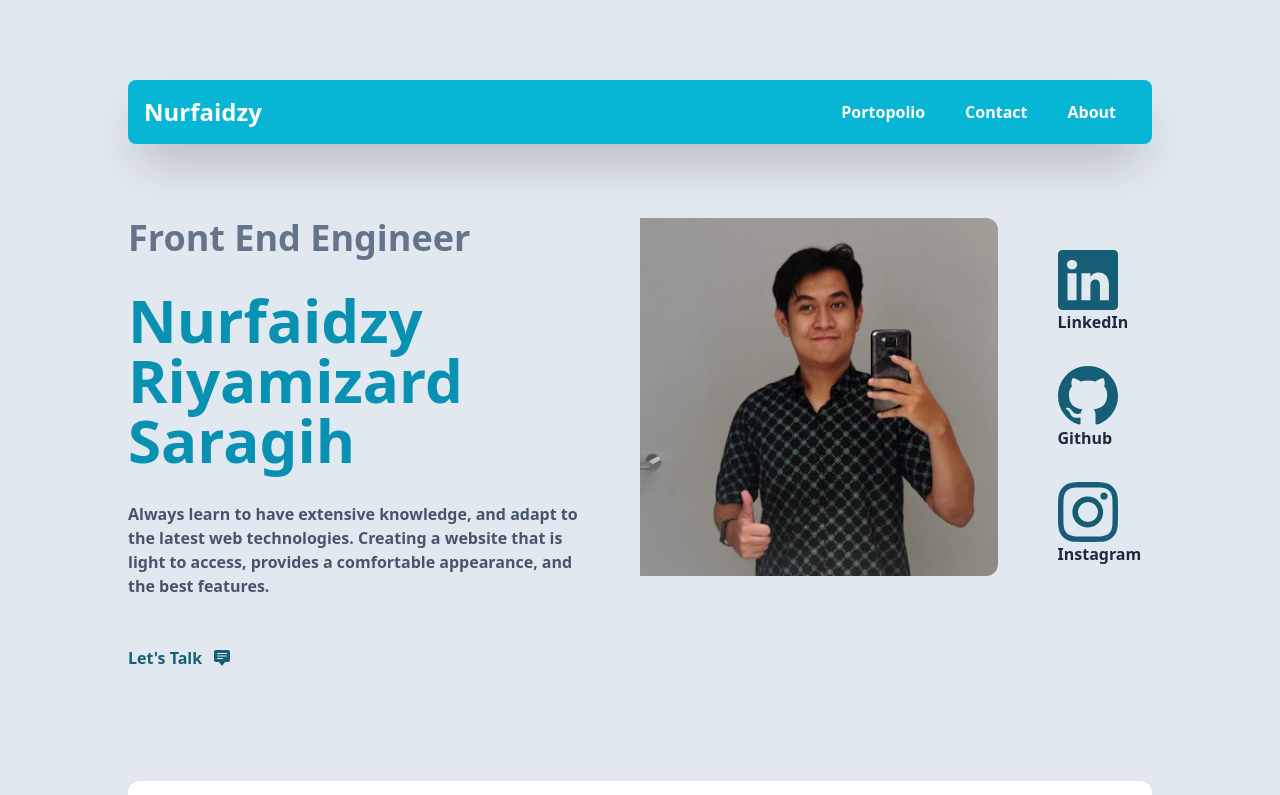
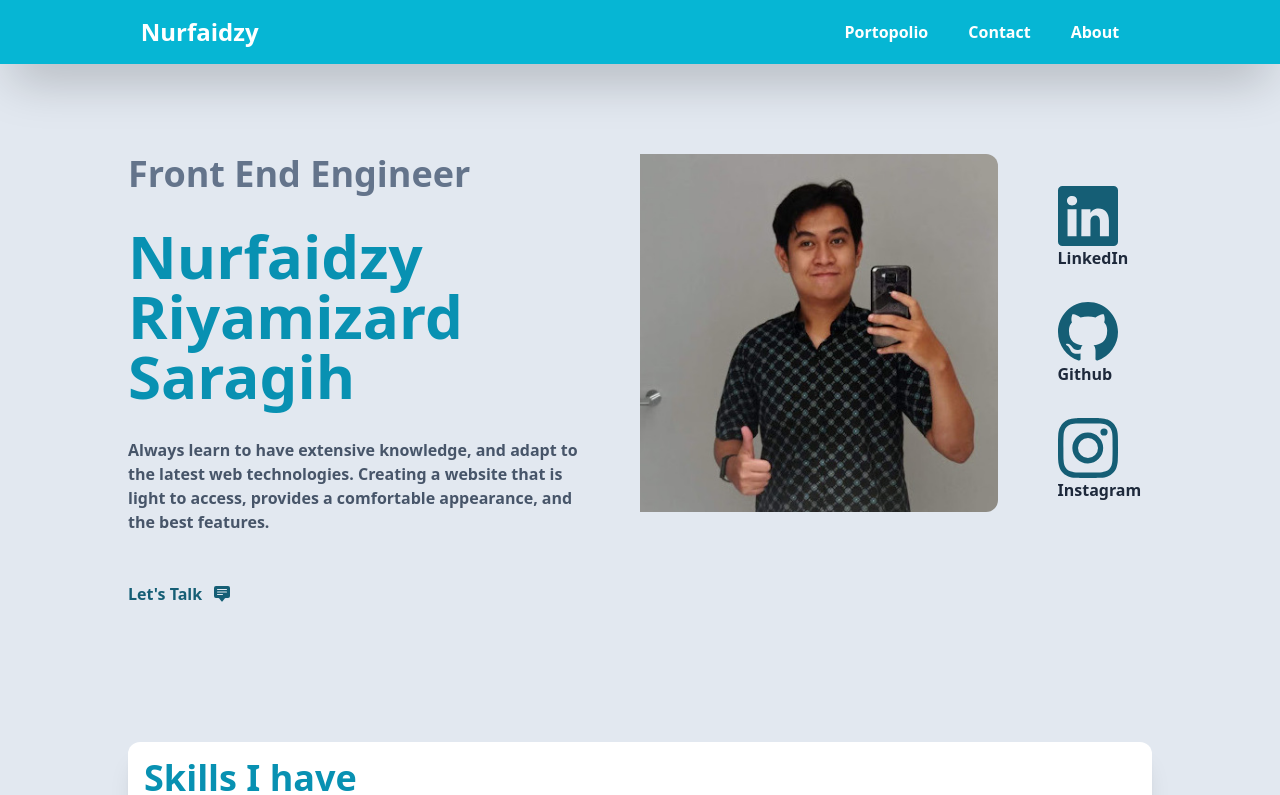
Before and after one commit to Nurfaidzy/Portofolio, a React (Create React App) app: page / in a window 1280 px wide. Shown: the top 795 px of the page. Built offline with nearby package versions, Linux system fonts and the light colour scheme.

Commit message:
Navbar Changer

```diff
--- a/src/App.js
+++ b/src/App.js
@@ -8,15 +8,19 @@ import Project from "./Components/Project";
 function App() {
   return (
     <>
-      <div className="px-[10%] laptop:pt-[5%] pb-10 bg-slate-200 h-[100%] text-slate-800">
-        <Perkenalan className="static" />
-        <div className="absolute laptop:top-[10%] top-[5%]">
+      <div className="pb-10 bg-slate-200 h-[100%] text-slate-800">
+        <div className="px-[10%]">
+          <Perkenalan className="static" />
+        </div>
+        <div className="absolute laptop:top-0 top-0">
           <Navbar />
         </div>
         <div className="desktop:pt-[10%] pt-[15%]">
-          <Portopolio />
-          <Project />
-          <Contact />
+          <div className="px-[10%]">
+            <Portopolio />
+            <Project />
+            <Contact />
+          </div>
         </div>
       </div>
 
--- a/src/Components/Navbar.jsx
+++ b/src/Components/Navbar.jsx
@@ -10,7 +10,8 @@ const Navbar = () => {
   return (
     <>
       <div className="">
-        <div className="fixed desktop:w-[80%] flex justify-between laptop:visible invisible bg-cyan-500 py-4 rounded-lg px-4 text-white shadow-2xl  ">
+        <div className="fixed desktop:w-[100%] laptop:visible invisible bg-cyan-500 py-4  px-4 text-white shadow-2xl  ">
+          <div className="px-[10%] flex justify-between ">
             <div className="font-bold text-2xl">
               <h1 className="sabsolute">Nurfaidzy</h1>
             </div>
@@ -26,10 +27,11 @@ const Navbar = () => {
               </a>
             </div>
           </div>
+        </div>
         {/* mobile device */}
         <div className="">
-          <div className="fixed ">
-            <div className=" fixed w-[80%] pt-5 flex justify-between laptop:invisible visible  bg-cyan-500 py-4 rounded-lg px-4 text-white shadow-2xl">
+          <div className="fixed">
+            <div className="fixed w-full pt-5 flex justify-between laptop:invisible visible  bg-cyan-500 py-4 rounded-b-lg px-4 text-white shadow-2xl">
               <div className="font-bold text-2xl">
                 <h1>Nurfaidzy</h1>
               </div>
@@ -41,10 +43,12 @@ const Navbar = () => {
                 )}
               </div>
             </div>
+
             {/* yang muncul pas di klik */}
             {!nav ? null : (
+              <div className=" px-10">
                 <div className="pt-[80px] ">
-                <div className=" bg-white shadow-lg w-[287px] rounded-lg">
+                  <div className="w-[340px] bg-white shadow-lg rounded-lg">
                     <div className="grid text-center grid-cols-1 font-bold text-xl pt-3 ">
                       <a href="/#Porto" className="px-5">
                         Portopolio
@@ -58,6 +62,7 @@ const Navbar = () => {
                     </div>
                   </div>
                 </div>
+              </div>
             )}
           </div>
         </div>
```
Lines whose indentation alone changed are shown as unchanged.
